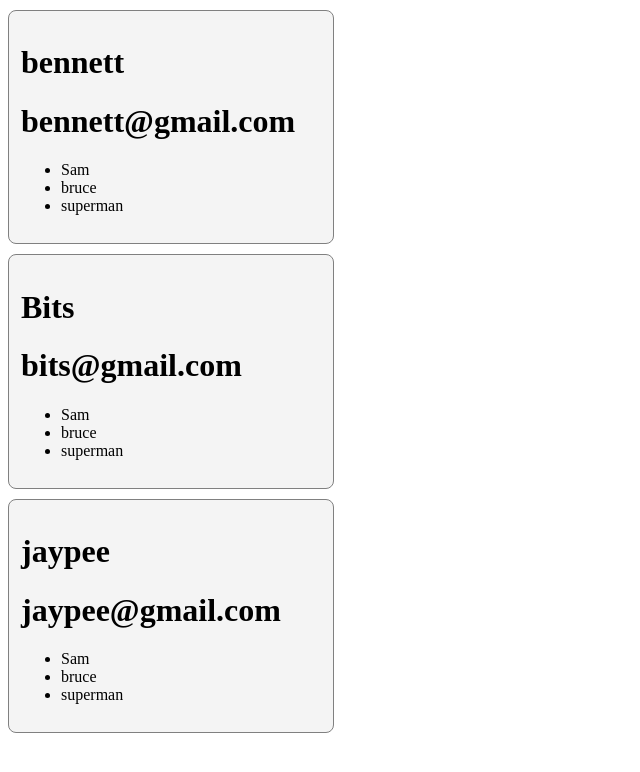
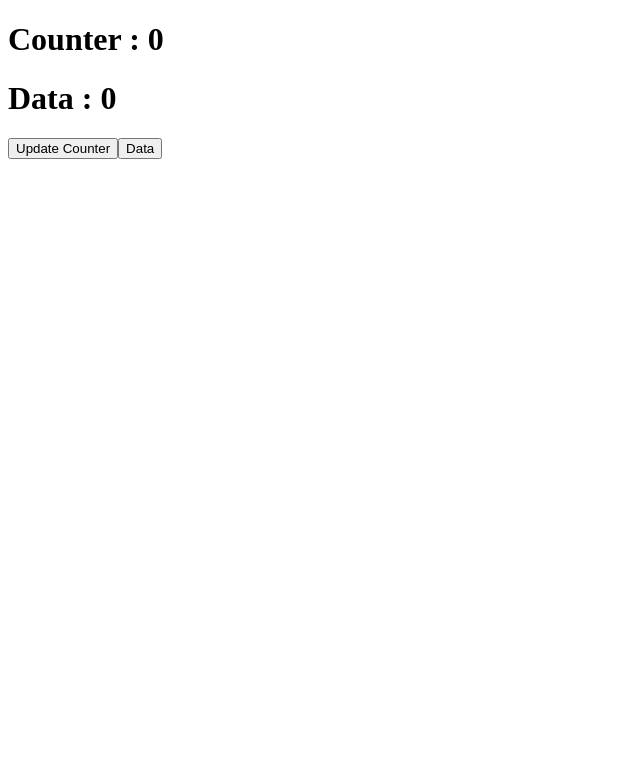
Before and after one commit to Navimish/Learning-Curve-of-React, a React (Vite) app in the folder React_01/: page / in a window 1280 px wide. Shown: the top 772 px of the page, without its empty margins (0-640 px from the left). Built offline with nearby package versions, Linux system fonts and the light colour scheme.

Commit message:
18-07-25

```diff
--- a/React_01/src/App.jsx
+++ b/React_01/src/App.jsx
@@ -18,6 +18,7 @@ import { Arrayobj } from './Array1'
 import { Array2 } from './Array2'
 import { Clock } from './clock'
 import { NestedLoop } from './Nested/NestedLoop'
+import { Effect } from './useEffect/Effect1'
 
 function App() {
 
@@ -35,7 +36,7 @@ function App() {
 
     }
 
-    const friuts = ["mango","apple", "banana","pineapple"]
+    const fruits = ["mango","apple", "banana","pineapple"]
 
     const [name,setname] = useState("harsh")
 
@@ -84,7 +85,9 @@ function App() {
 
         {/* <Clock></Clock> */}
 
-        <NestedLoop></NestedLoop>
+        {/* <NestedLoop></NestedLoop> */}
+
+        <Effect></Effect>
 
 
 
--- /dev/null
+++ b/React_01/src/useEffect/Effect1.jsx
@@ -0,0 +1,22 @@
+import { useActionState, useEffect, useState } from "react";
+import { PropEffect } from "./propsEffect";
+
+export function Effect() {
+  const [count, setcount] = useState(0);
+  const [data, setdata] = useState(0);
+
+
+
+  return (
+    <>
+
+        <PropEffect count = {count} data = {data}></PropEffect>
+      {/* <h1>Count : {count}</h1> */}
+      <button onClick={() => setcount(count + 1)}>Update Counter</button>
+
+      {/* <h1>Data : {data}</h1> */}
+
+      <button onClick={() => setdata(data + 1)}>Data</button>
+    </>
+  );
+}
--- /dev/null
+++ b/React_01/src/useEffect/propsEffect.jsx
@@ -0,0 +1,26 @@
+import { useEffect } from "react";
+
+export function PropEffect({ count, data }) {
+  function handlecount() {
+    console.log("count updated", { count });
+  }
+
+  function handledata() {
+    console.log("Data updated", { data });
+  }
+
+  useEffect(() => {
+    handlecount();
+  }, [count]);
+
+  useEffect(() => {
+    handledata();
+  }, [data]);
+  return (
+    <>
+      <h1>Counter : {count}</h1>
+
+      <h1>Data : {data}</h1>
+    </>
+  );
+}
```
Also changed, not shown: React_01/src/Nested/NestedLoop.jsx (line endings or trailing spaces).
